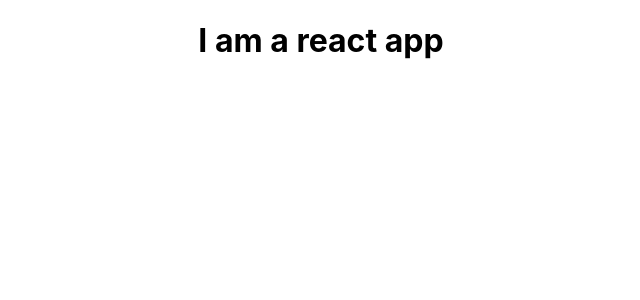
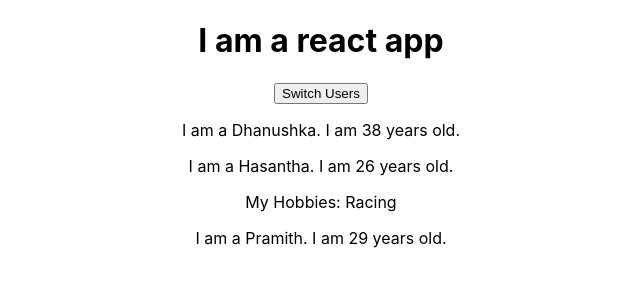
Before and after one commit to nuwandharshana/react_test_app, a React (Create React App) app: page / in a window 1280 px wide. Shown: the top 300 px of the page, without its empty margins (319-959 px from the left). Built offline with nearby package versions, Linux system fonts and the light colour scheme.

Commit message:
add state variables and dynamic components

```diff
--- a/src/App.js
+++ b/src/App.js
@@ -1,13 +1,40 @@
 import React, { Component } from 'react';
 import './App.css';
+import Person from './Person/Person';
 
 class App extends Component {
+  state = {
+    persons:[
+      {name:"Dhanushka", age:38},
+      {name:"Hasantha", age:26},
+      {name:"Pramith", age:29},
+    ],
+    otherState:'another state value'
+  }
+
+  switchNameHandler = () => {
+    // this.state.persons[0].name = // dont use , react wont identify state changes and rerender dom
+    this.setState({
+      persons:[
+        {name:"Dhanushka Rumesh", age:40},
+        {name:"Hasantha Prabath", age:27},
+        {name:"Pramith Chathuranga", age:30},
+      ]
+    })
+  }
+
   render() {
     return (
+      //use one root element
       <div className="App">
         <h1>I am a react app</h1>
+        <button onClick={this.switchNameHandler}>Switch Users</button>
+        <Person name={this.state.persons[0].name} age={this.state.persons[0].age}/>
+        <Person name={this.state.persons[1].name} age={this.state.persons[1].age}>My Hobbies: Racing</Person>
+        <Person name={this.state.persons[2].name} age={this.state.persons[2].age}/>
       </div>
     );
+    // return React.createElement('div',{className:'App'},React.createElement('h1',null,'I am a react app')); // actual react code example
   }
 }
 
--- /dev/null
+++ b/src/Person/Person.js
@@ -0,0 +1,12 @@
+import React from 'react'
+
+const person = (props) =>{
+    return (
+        <div>
+            <p>I am a {props.name}. I am {props.age} years old.</p>
+            <p>{props.children}</p>
+        </div>
+    )
+};
+
+export default person;
```
